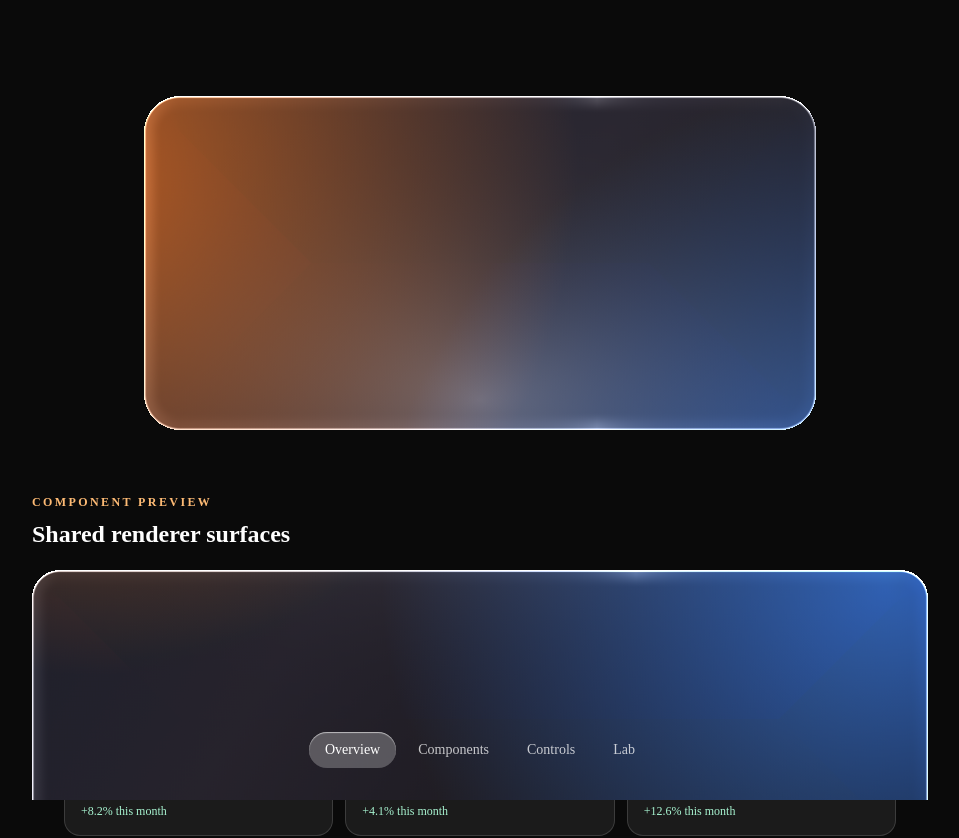
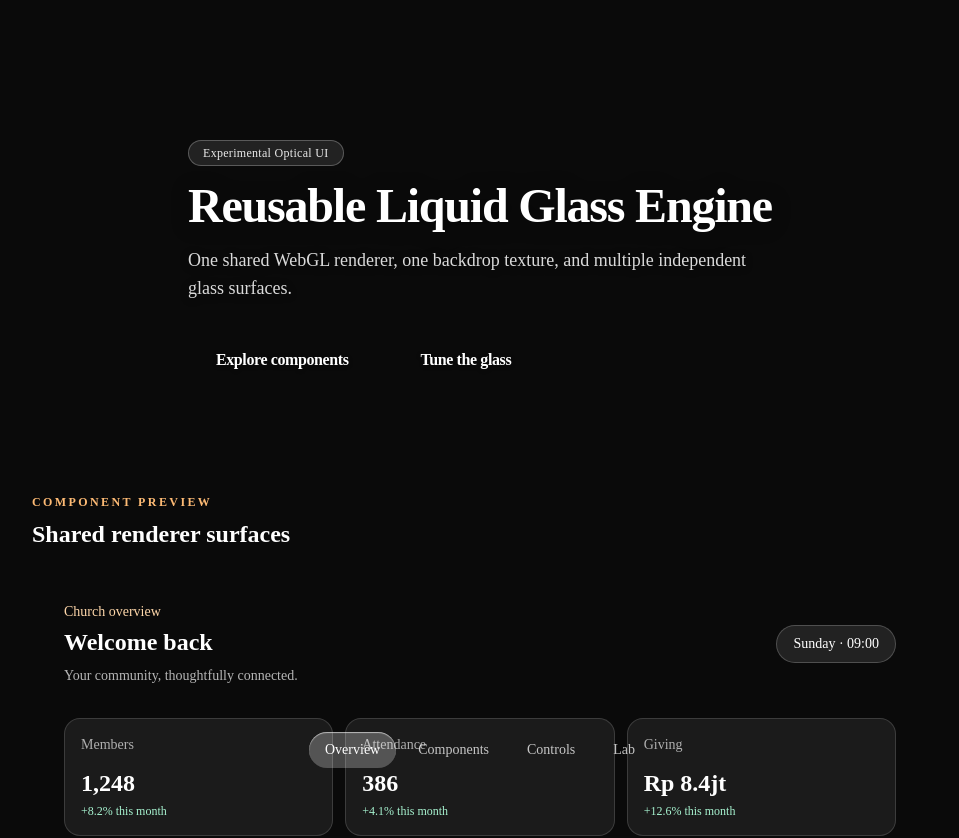
Before and after one commit to ysufimanuel/church-managements, a Next.js app: page /liquid-glass-lab in a window 1280 px wide. Shown: the top 838 px of the page, without its empty margins (160-1119 px from the left). Built offline with nearby package versions, Linux system fonts and the light colour scheme; no server answers.

Commit message:
fix: layer shared glass renderer above backdrop and below surfaces

```diff
--- a/src/components/liquid-glass/GlassCanvas.tsx
+++ b/src/components/liquid-glass/GlassCanvas.tsx
@@ -25,7 +25,7 @@ export default function GlassCanvas({ backdrop, className = '' }: GlassCanvasPro
         ref={ref}
         aria-hidden="true"
         className={className}
-        style={{ position: 'fixed', inset: 0, width: '100%', height: '100%', zIndex: 20, pointerEvents: 'none' }}
+        style={{ position: 'fixed', inset: 0, width: '100%', height: '100%', zIndex: 0, pointerEvents: 'none' }}
       />
       <style jsx global>{`
         .no-webgl [data-liquid-glass] {
```
